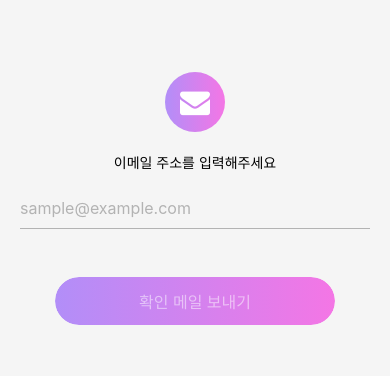
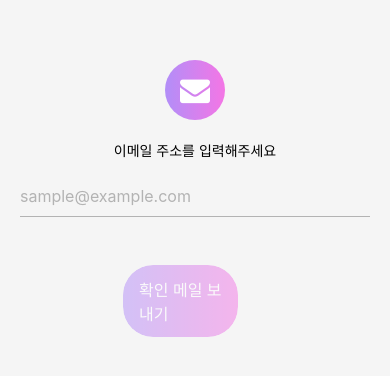
Before and after one commit to dice-talk/dice-talk-frontend, a React Native app: screen /EmailInput in a window 390 px wide. Shown: the part 220-596 px from the top of the page. Built offline with nearby package versions, Linux system fonts and the light colour scheme.

Commit message:
EmailInput_v3_button활성화/비활성화 구현2

```diff
--- a/signUp/EmailInput.js
+++ b/signUp/EmailInput.js
@@ -46,15 +46,17 @@ export default function EmailInput({navigation}) {
                         onChangeText={validateEmail} // 입력 값이 들어오면 이메일 검사를 진행한다.
                         value={email}
                     />
+                    <View
+                    style={[!isValid && styles.disabledButton]}
+                    pointerEvents={!isValid ? "none" : "auto"}>
                         <LongButton
-                    onPress={() => navigation.navigate()}
+                        onPress={ () => navigation.navigate()}
                         // 이메일이 올바르게 작성되지 않으면 비활성화
                         disabled={!isValid}// 비활성 상태일 때 스타일 변경
                         >
-                    <View style={[styles.button, !isValid && styles.disabledButton]}>
                             <Text style={styles.text}>확인 메일 보내기</Text>
+                        </LongButton>
                     </View>
-                    </LongButton>
                 </View>
             </TouchableWithoutFeedback>
         </KeyboardAvoidingView>
@@ -109,3 +111,8 @@ const styles = StyleSheet.create({
         opacity: 0.5,
     },
 });
+
+//pointerEvents={!isValid ? 'none' : 'auto'} 비활성 상태일 때 pointerEvents: 'none' 적용해 클릭 자체를 막는다.
+// isValid === false 상태일 때 버튼이 뿌옇게 opacity: 0.5 표시된다.
+// 비화성 상태일 때 pointerEvents : 'none' 을 적용해 버튼이 아예 클릭되지 않는다.
+// 활성화 (isValid === true) 상태가 되면 원래대로 작동한다. (pointerEvents: "auto")
```
Also changed, not shown: assets/icon/logo/Vector.svg (added). Lines whose indentation alone changed are shown as unchanged.
